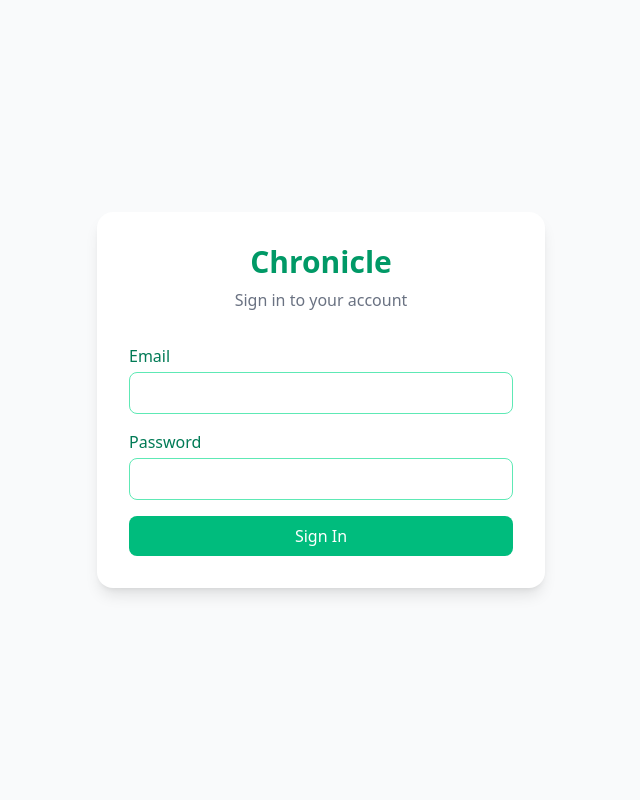
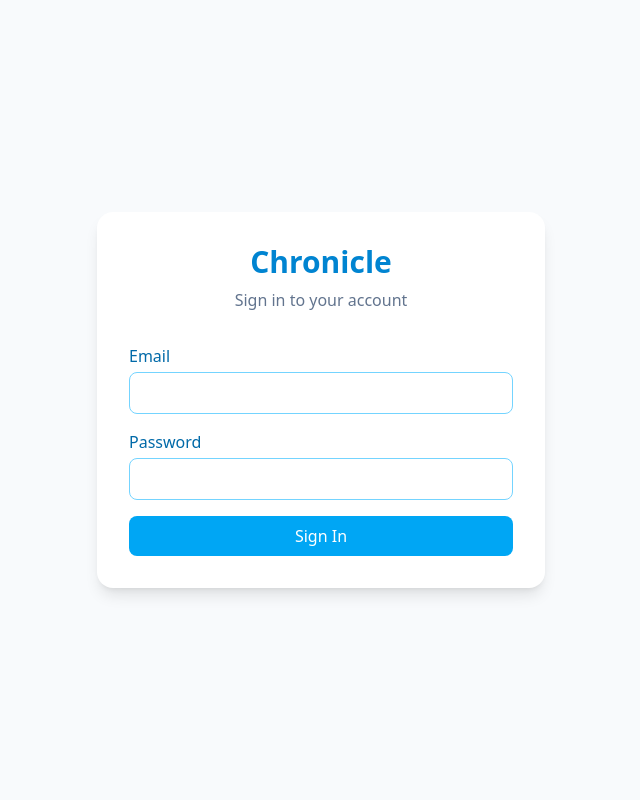
Before and after one commit to Rishil96/chronicle, a FastAPI app: page /auth/login in a window 1280 px wide. Shown: the whole page, without its empty margins (319-959 px from the left). Run offline with FastAPI, Linux system fonts and the light colour scheme; parts of the project's set-up code (start-up, migrations or seed data) failed here and were passed over.

Commit message:
Change : Color scheme for login page from emerald and gray to sky and slate

```diff
--- a/templates/login.html
+++ b/templates/login.html
@@ -7,20 +7,20 @@
     <script src="https://cdn.jsdelivr.net/npm/htmx.org@2.0.8/dist/htmx.min.js" integrity="sha384-/TgkGk7p307TH7EXJDuUlgG3Ce1UVolAOFopFekQkkXihi5u/6OCvVKyz1W+idaz" crossorigin="anonymous"></script>
     <script src="https://cdn.jsdelivr.net/npm/@tailwindcss/browser@4"></script>
 </head>
-<body class="bg-gray-50 min-h-screen flex items-center justify-center">
+<body class="bg-slate-50 min-h-screen flex items-center justify-center">
     <div class="bg-white rounded-2xl shadow-lg p-8 w-full max-w-md">
-        <h1 class="text-3xl font-bold text-emerald-600 text-center mb-2">Chronicle</h1>
-        <p class="text-gray-500 text-center mb-8">Sign in to your account</p>
+        <h1 class="text-3xl font-bold text-sky-600 text-center mb-2">Chronicle</h1>
+        <p class="text-slate-500 text-center mb-8">Sign in to your account</p>
         <form method="POST" action="{{ url_for('login_user') }}">
             <div class="mb-4">
-                <label for="email" class="text-emerald-700 font-medium mb-1 block">Email</label>
-                <input type="email" name="email" id="email" class="border border-emerald-300 rounded-lg px-4 py-2 w-full focus:outline-none focus:ring-2 focus:ring-emerald-500">
+                <label for="email" class="text-sky-700 font-medium mb-1 block">Email</label>
+                <input type="email" name="email" id="email" class="border border-sky-300 rounded-lg px-4 py-2 w-full focus:outline-none focus:ring-2 focus:ring-sky-500">
             </div>
             <div class="mb-4">
-                <label for="password" class="text-emerald-700 font-medium mb-1 block">Password</label>
-                <input type="password" name="password" id="password" class="border border-emerald-300 rounded-lg px-4 py-2 w-full focus:outline-none focus:ring-2 focus:ring-emerald-500">
+                <label for="password" class="text-sky-700 font-medium mb-1 block">Password</label>
+                <input type="password" name="password" id="password" class="border border-sky-300 rounded-lg px-4 py-2 w-full focus:outline-none focus:ring-2 focus:ring-sky-500">
             </div>
-            <button type="submit" class="bg-emerald-500 text-white px-6 py-2 w-full rounded-lg font-medium hover:bg-emerald-600 cursor-pointer">Sign In</button>
+            <button type="submit" class="bg-sky-500 text-white px-6 py-2 w-full rounded-lg font-medium hover:bg-sky-600 cursor-pointer">Sign In</button>
         </form>
     </div>
 </body>
```
